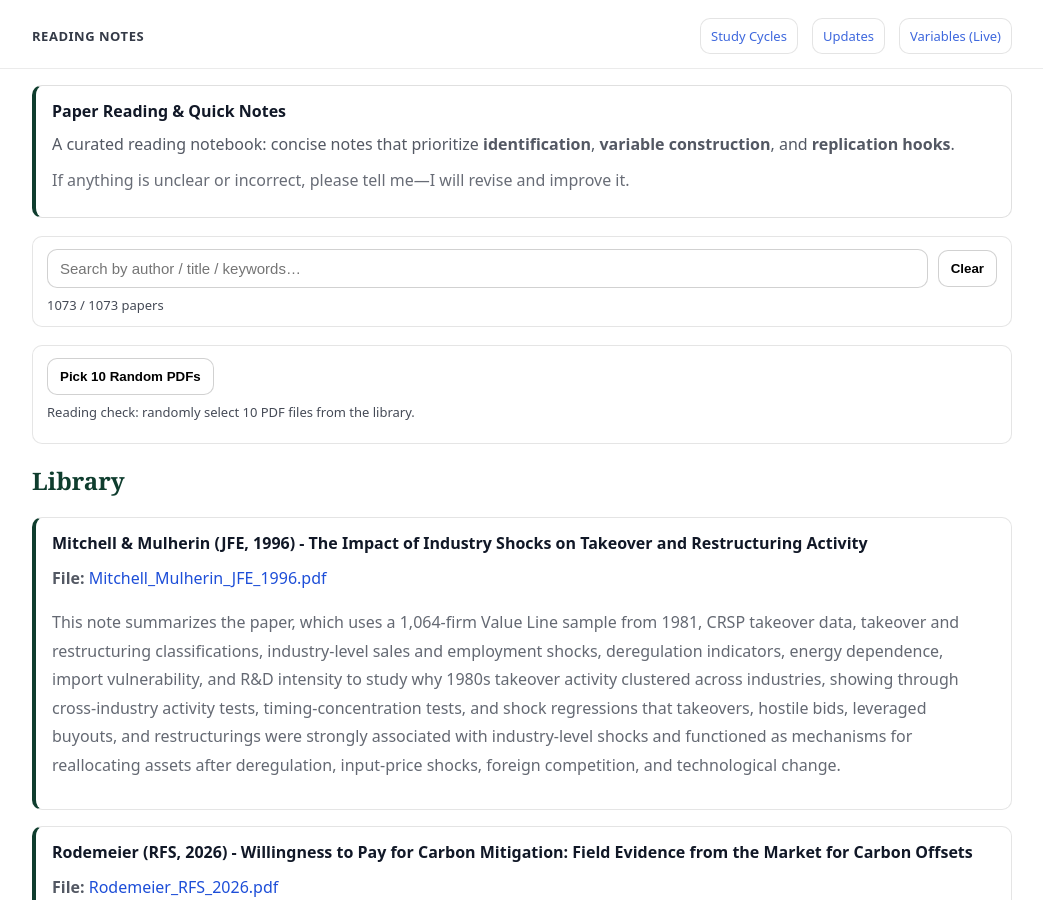
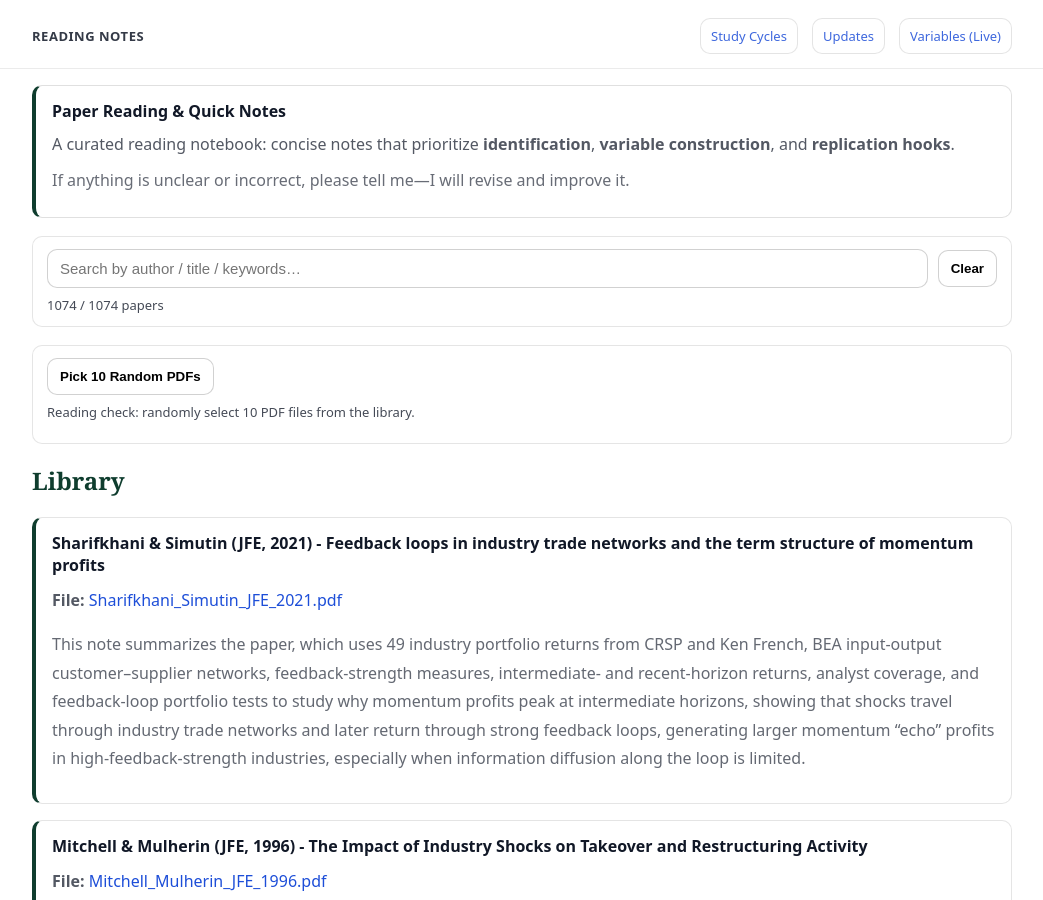
Before and after one commit to yaxinzn/study-archive, a Jekyll site: the page built from reading/index.md, in a window 1280 px wide and 900 px high. Shown: the whole window, without its empty margins (118-1161 px from the left). Built offline with Jekyll 4.4.1, drawn with Linux system fonts in a browser that asks for light colours.

Commit message:
Reading: add/update Sharifkhani_Simutin_JFE_2021.pdf

```diff
--- a/_data/reading.yml
+++ b/_data/reading.yml
@@ -1,3 +1,7 @@
+- title: "Sharifkhani & Simutin (JFE, 2021) - Feedback loops in industry trade networks and the term structure of momentum profits"
+  file: "Sharifkhani_Simutin_JFE_2021.pdf"
+  desc: "This note summarizes the paper, which uses 49 industry portfolio returns from CRSP and Ken French, BEA input-output customer–supplier networks, feedback-strength measures, intermediate- and recent-horizon returns, analyst coverage, and feedback-loop portfolio tests to study why momentum profits peak at intermediate horizons, showing that shocks travel through industry trade networks and later return through strong feedback loops, generating larger momentum “echo” profits in high-feedback-strength industries, especially when information diffusion along the loop is limited."
+
 - title: "Mitchell & Mulherin (JFE, 1996) - The Impact of Industry Shocks on Takeover and Restructuring Activity"
   file: "Mitchell_Mulherin_JFE_1996.pdf"
   desc: "This note summarizes the paper, which uses a 1,064-firm Value Line sample from 1981, CRSP takeover data, takeover and restructuring classifications, industry-level sales and employment shocks, deregulation indicators, energy dependence, import vulnerability, and R&D intensity to study why 1980s takeover activity clustered across industries, showing through cross-industry activity tests, timing-concentration tests, and shock regressions that takeovers, hostile bids, leveraged buyouts, and restructurings were strongly associated with industry-level shocks and functioned as mechanisms for reallocating assets after deregulation, input-price shocks, foreign competition, and technological change."
```
Also changed, not shown: 1 other file.
